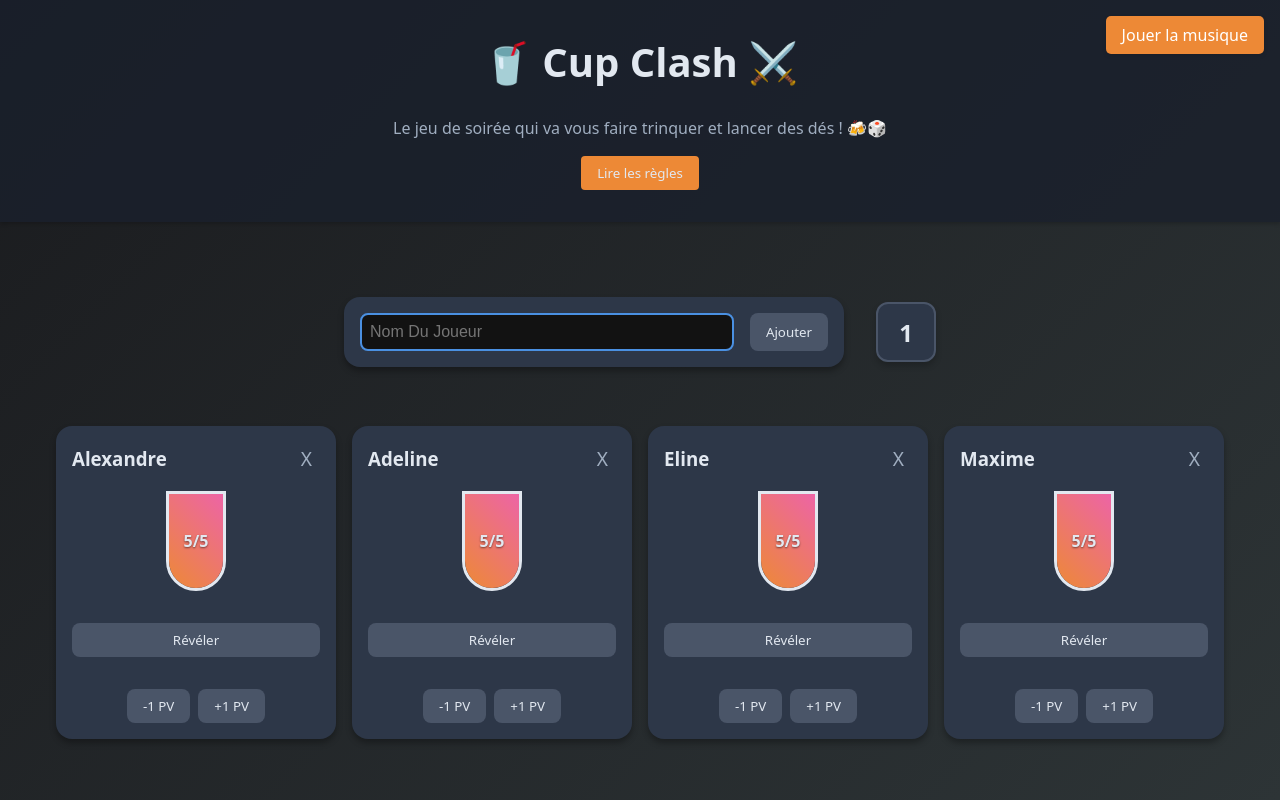
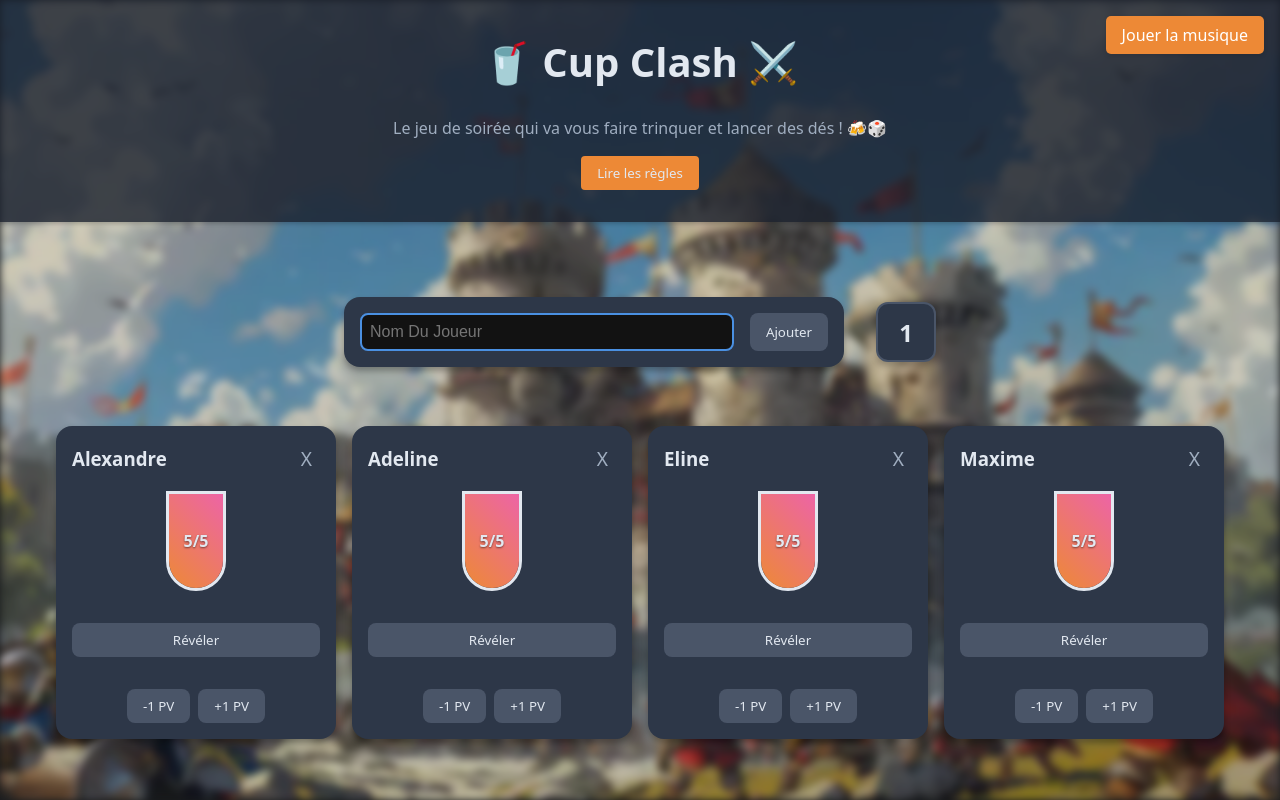
Before and after one commit to AlexandreGaultier/cup-clash, a React (Vite) app: page / in a window 1280 px wide. Built offline with nearby package versions, Linux system fonts and the light colour scheme.

Commit message:
Add wallpaper

```diff
--- a/src/App.module.css
+++ b/src/App.module.css
@@ -11,6 +11,8 @@
   display: flex;
   flex-direction: column;
   gap: 1rem;
+  position: relative;
+  z-index: 2;
 }
 
 .header h1 {
@@ -46,3 +48,30 @@ main {
     font-size: 2rem;
   }
 }
+
+.container {
+  min-height: 100vh;
+  position: relative;
+  z-index: 1;
+}
+
+.backgroundImage {
+  position: fixed;
+  top: 0;
+  left: 0;
+  width: 100%;
+  height: 100%;
+  background-image: url('/img/wallpaper.webp');
+  background-size: cover;
+  background-position: center;
+  background-repeat: no-repeat;
+  filter: blur(4px);
+  opacity: 0.8;
+  z-index: -1;
+}
+
+/* Pour s'assurer que le contenu principal reste au-dessus */
+.content {
+  position: relative;
+  z-index: 1;
+}
--- a/src/App.tsx
+++ b/src/App.tsx
@@ -2,14 +2,21 @@ import { useState } from 'react';
 import { PlayerList } from './components/PlayerList'
 import { RulesModal } from './components/RulesModal'
 import { AudioPlayer } from './components/AudioPlayer';
+
 import styles from './App.module.css'
+import wallpaper from '/src/assets/img/wallpaper.webp';
 
 function App() {
   const [isRulesOpen, setIsRulesOpen] = useState(false);
 
   return (
-    <div className={styles.app}>
+    <div className={styles.container}>
       <AudioPlayer />
+
+      <div
+        className={styles.backgroundImage}
+        style={{ backgroundImage: `url(${wallpaper})` }}
+      />
       <header className={styles.header}>
         <h1>🥤 Cup Clash ⚔️</h1>
         <p>Le jeu de soirée qui va vous faire trinquer et lancer des dés ! 🍻🎲</p>
@@ -20,7 +27,7 @@ function App() {
           Lire les règles
         </button>
       </header>
-      <main>
+      <main className={styles.content}>
         <PlayerList />
       </main>
       <RulesModal
```
Also changed, not shown: src/assets/img/wallpaper.webp (added).
